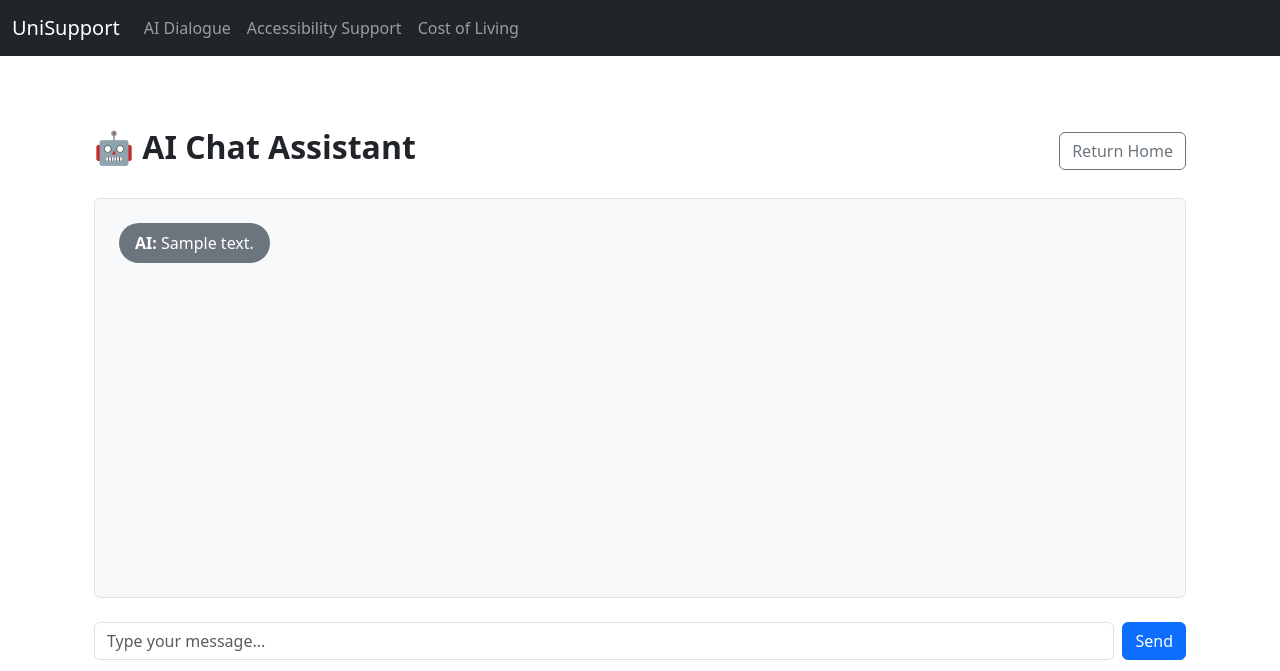
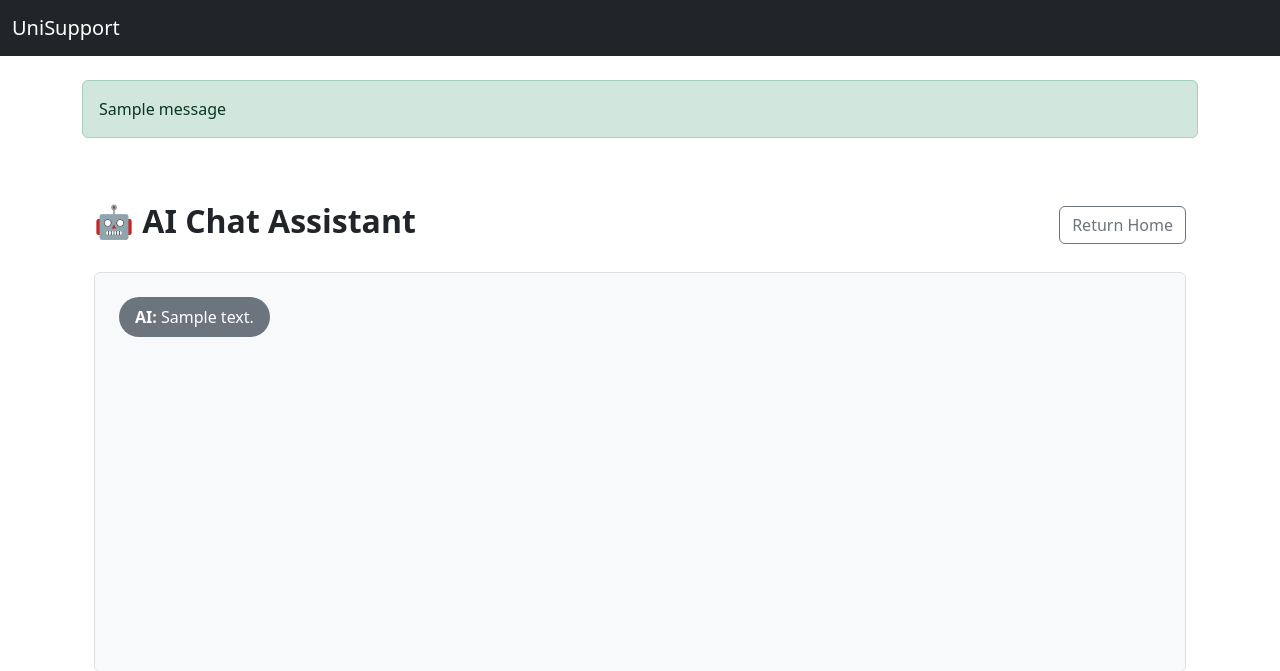
Before and after one commit to JiaxinHou-123/BUS-GROUP-8, a Flask app: template templates/chat.html in a window 1280 px wide. Shown: the top 671 px of the page. Run offline with Flask 3, Linux system fonts and the light colour scheme; the template is opened without the code that fills it: most values are stand-ins (such as "Sample title", 1, 10 or a date in 2020); one stand-in notice (Sample message) is shown.

Commit message:
Update base.html

```diff
--- a/templates/base.html
+++ b/templates/base.html
@@ -12,14 +12,34 @@
         <div class="container-fluid">
             <a class="navbar-brand" href="/">UniSupport</a>
             <div class="collapse navbar-collapse">
+                {% if current_user.is_authenticated %}
                 <ul class="navbar-nav me-auto mb-2 mb-lg-0">
                     <li class="nav-item"><a class="nav-link" href="/chat_ui">AI Dialogue</a></li>
                     <li class="nav-item"><a class="nav-link" href="/accessibility">Accessibility Support</a></li>
-                    <li class="nav-item"><a class="nav-link" href="/cost_of_living">Cost of Living</a></li>
+                    <li class="nav-item"><a class="nav-link" href="/cost_of_our_living">Cost of Living</a></li>
+                    <li class="nav-item"><a class="nav-link" href="/other_functions"> Other Functions</a></li>
+                    </ul>
+                 <ul class="navbar-nav ms-auto mb-2 mb-lg-0">
+                     {% if current_user.role in ['Student'] %}
+                     <li class="nav-item"><a class="nav-link" href="{{ url_for('account') }}">Feedback Center</a></li>
+                     {% endif %}
+                    <li class="nav-item"><a class="nav-link" aria-current="page" href="{{ url_for('logout') }}">Logout {{ current_user.username }}</a></li>
+                    {% endif %}
                 </ul>
             </div>
         </div>
     </nav>
+<div class="container mt-3">
+    {% with messages = get_flashed_messages(with_categories=true) %}
+    {% if messages %}
+    {% for category, message in messages %}
+    <div class="alert alert-{{ category }}" role="alert">
+        {{ message }}
+    </div>
+    {% endfor %}
+    {% endif %}
+    {% endwith %}
+</div>
 
     <div class="container">
         {% block content %}{% endblock %}
```
